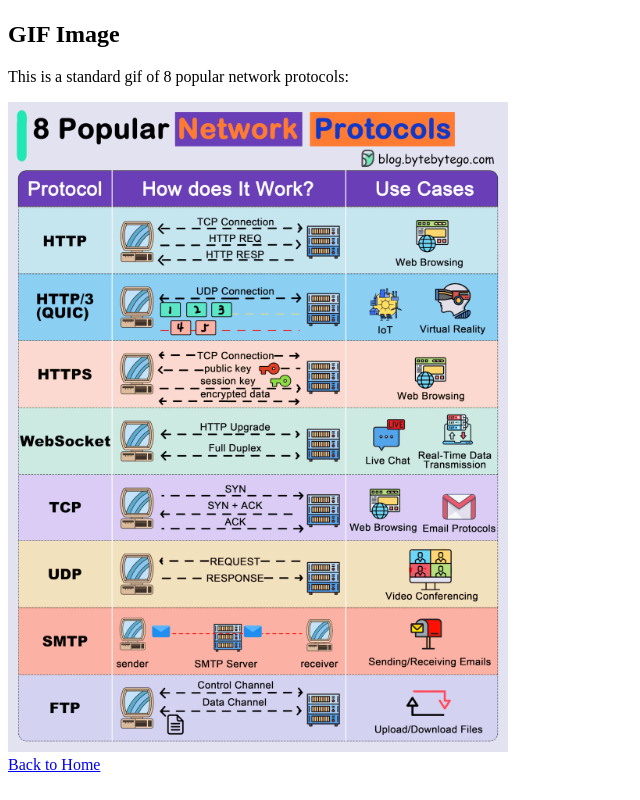
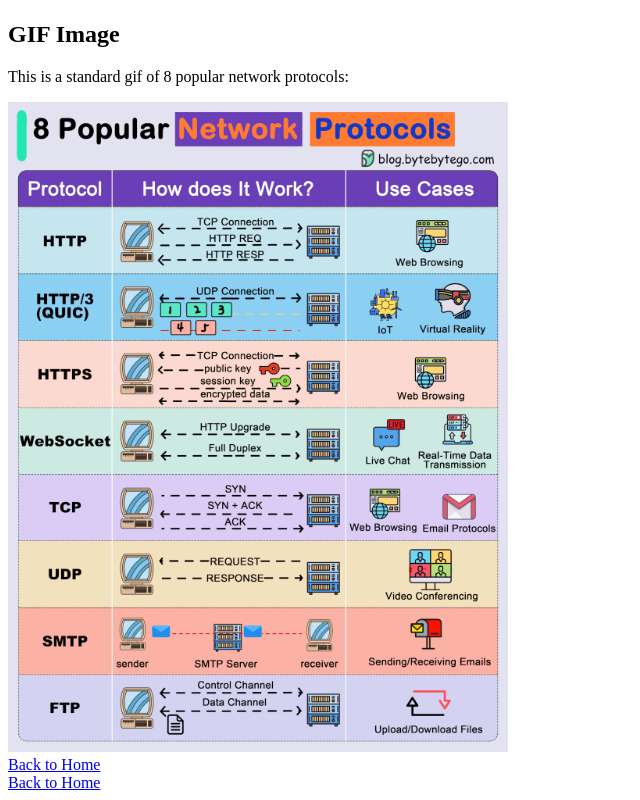
Before and after one commit to bhuang05/Lab2, a plain HTML site: page images.html in a window 1280 px wide. Shown: the part 1177-1977 px from the top of the page, without its empty margins (0-640 px from the left). Drawn offline with Linux system fonts and the light colour scheme.

Commit message:
Missing backlink fix

```diff
--- a/images.html
+++ b/images.html
@@ -34,5 +34,7 @@ Description : A simple HTML file .
     <img src="images/example.gif" alt="Example GIF Image" width="500" />
     <br />
     <a href="index.html">Back to Home</a>
+    <br />
+    <a href="index.html">Back to Home</a>
   </body>
 </html>
```
